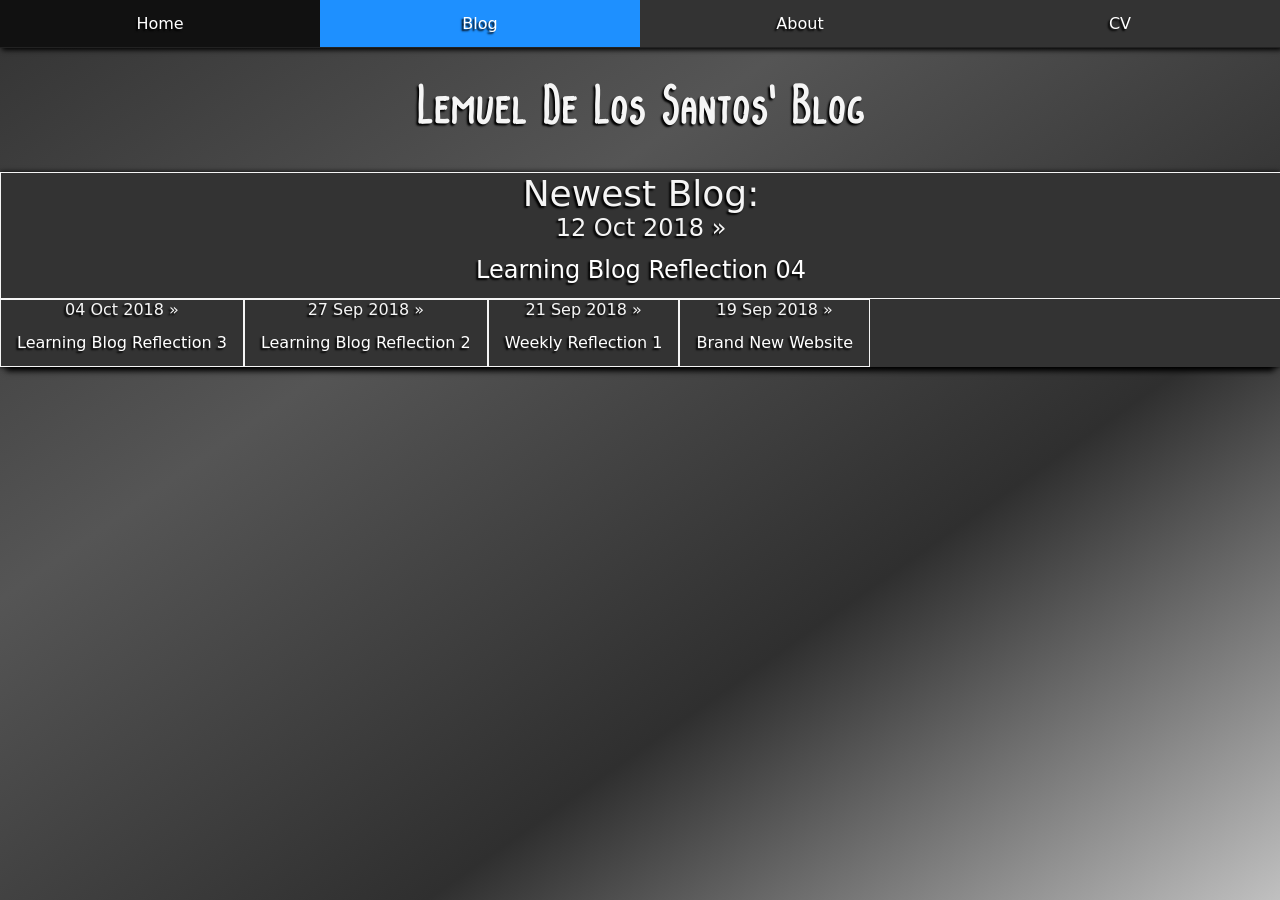
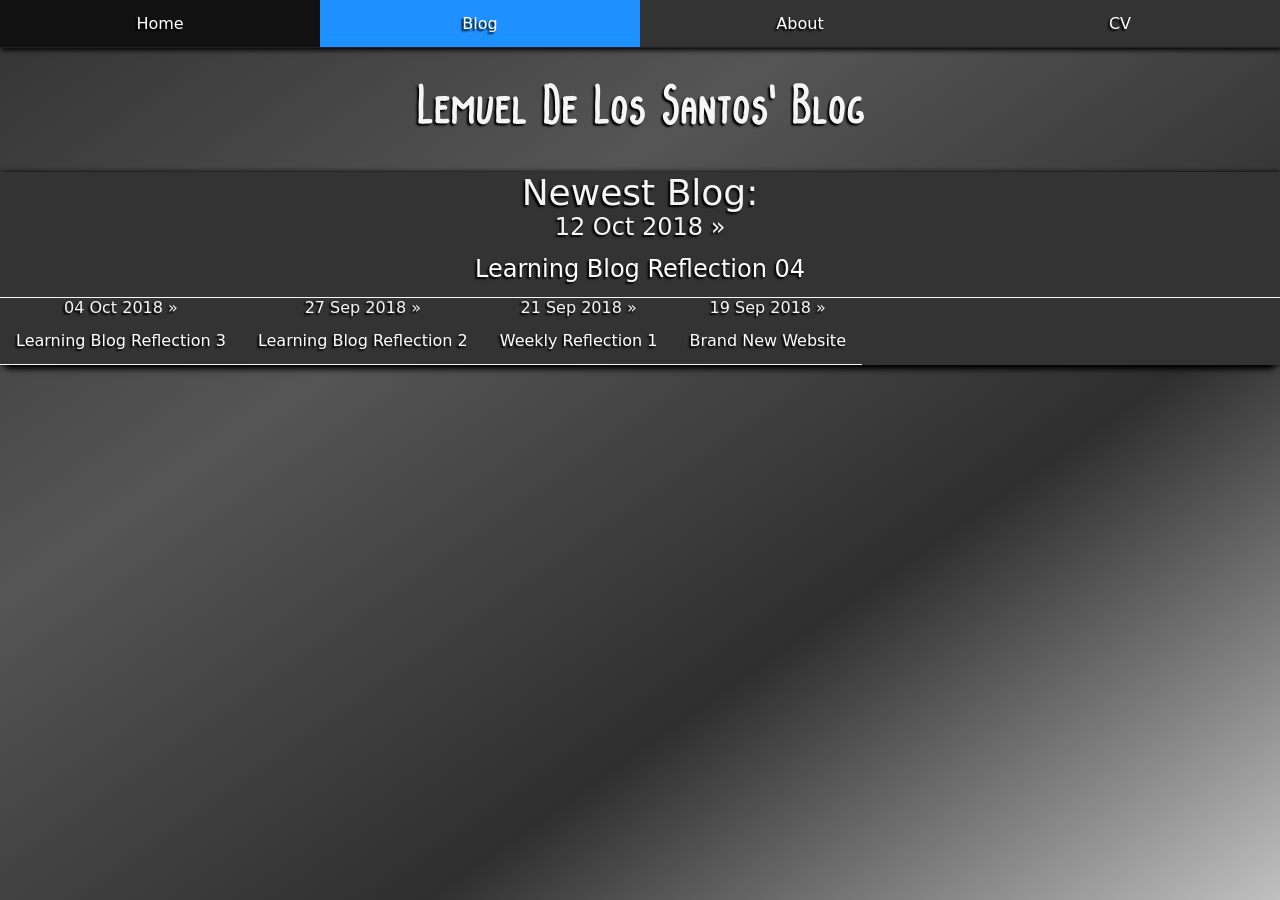
Before and after one commit to lemueldls/lemueld6200.github.io, a Jekyll site: the page built from blog/index.html, in a window 1280 px wide. Built offline with Jekyll 4.4.1, drawn with Linux system fonts in a browser that asks for light colours; the list of posts is cut into pages by our own code.

Commit message:
Update main.css

```diff
--- a/css/main.css
+++ b/css/main.css
@@ -68,7 +68,7 @@ p a {
 	box-shadow: 0 10px 6px -6px black, 0 0 5px black;
 }
 .posts li {
-	border:thin solid whitesmoke;
+	border-bottom:thin solid whitesmoke;
 }
 .posts li:first-child {
 	width:100%;
```
